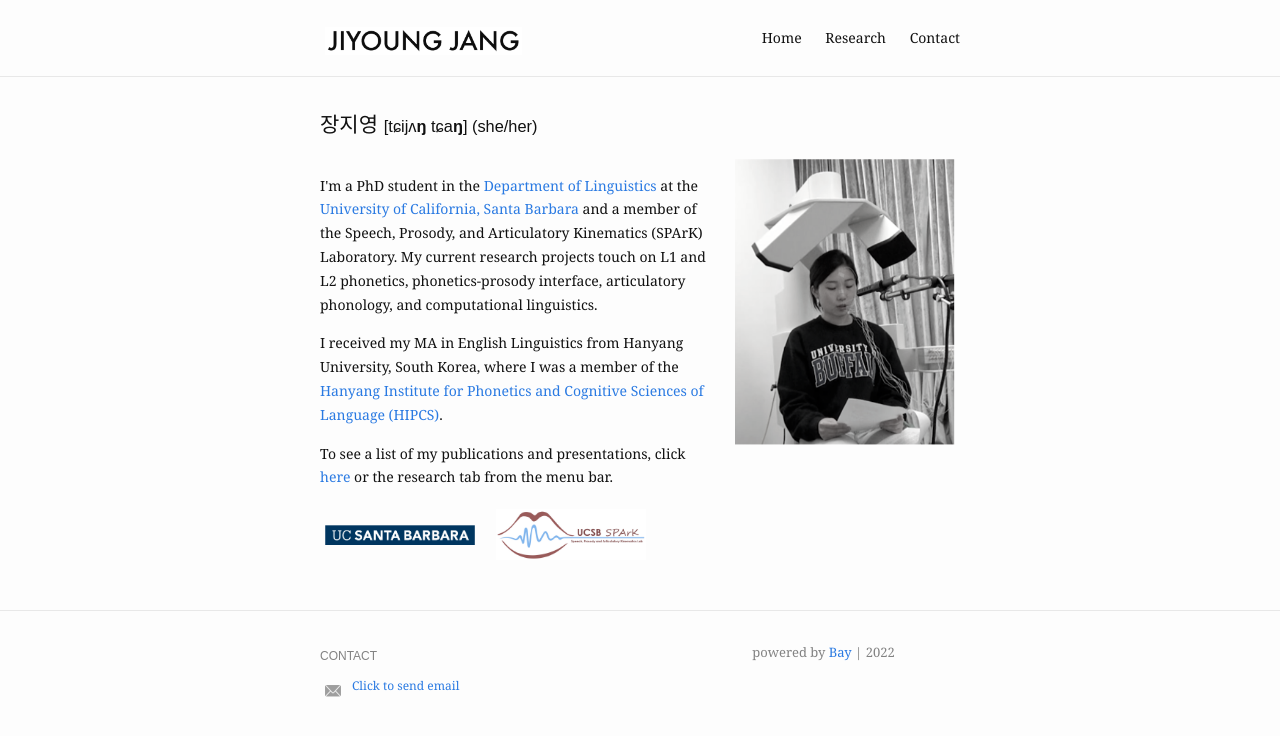
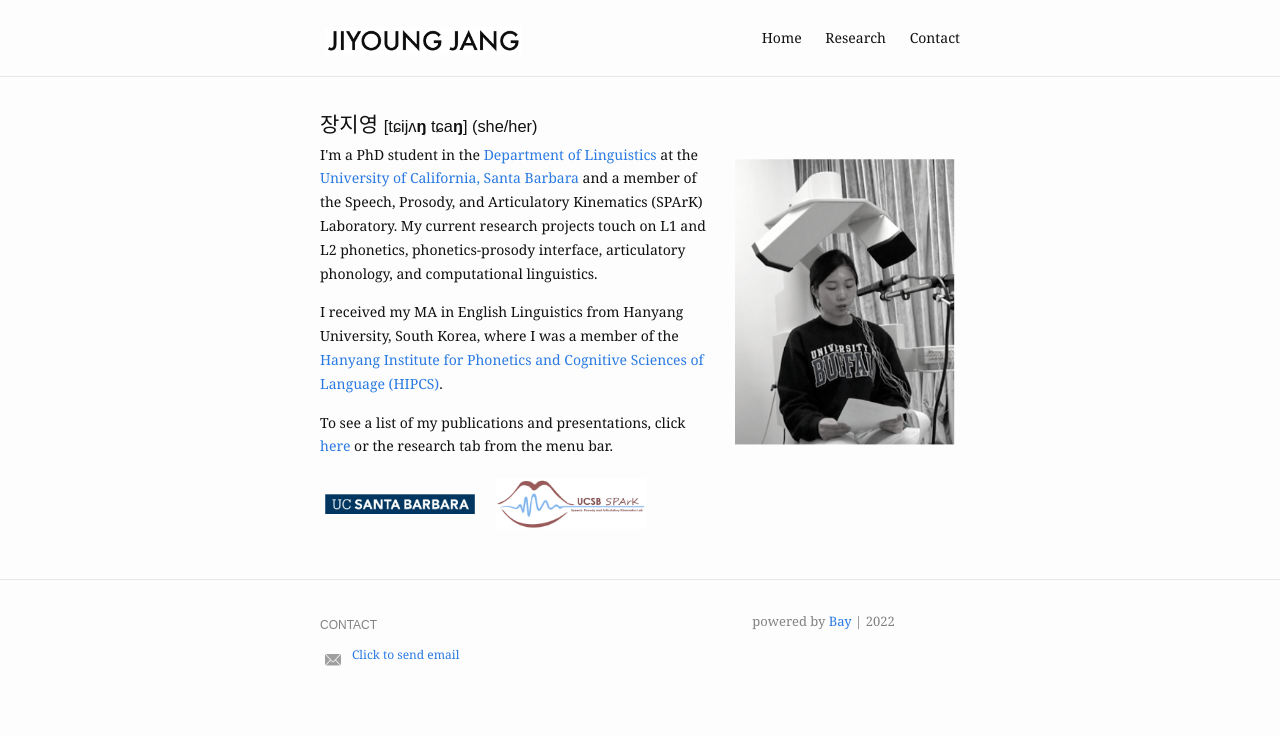
Before and after one commit to jiyoungj/jiyoungj.github.io, a Jekyll site: the page built from index.md, in a window 1280 px wide. Shown: the top 736 px of the page. Built offline with Jekyll 4.4.1, drawn with Linux system fonts in a browser that asks for light colours.

Commit message:
Update index.md

```diff
--- a/index.md
+++ b/index.md
@@ -6,8 +6,6 @@ profile_picture:
 ---
 
 <h2 style="display:inline;">장지영 </h2><h3 style="display:inline;">[tɕijʌ<b>ŋ</b> tɕa<b>ŋ</b>] (she/her)</h3>
-
-<h6><br></h6>
 
 <p>
   I'm a PhD student in the <a href="https://www.linguistics.ucsb.edu">Department of Linguistics</a> at the <a href="https://www.ucsb.edu">University of California, Santa Barbara</a> and a member of the Speech, Prosody, and Articulatory Kinematics (SPArK) Laboratory. My current research projects touch on L1 and L2 phonetics, phonetics-prosody interface, articulatory phonology, and computational linguistics.
```
